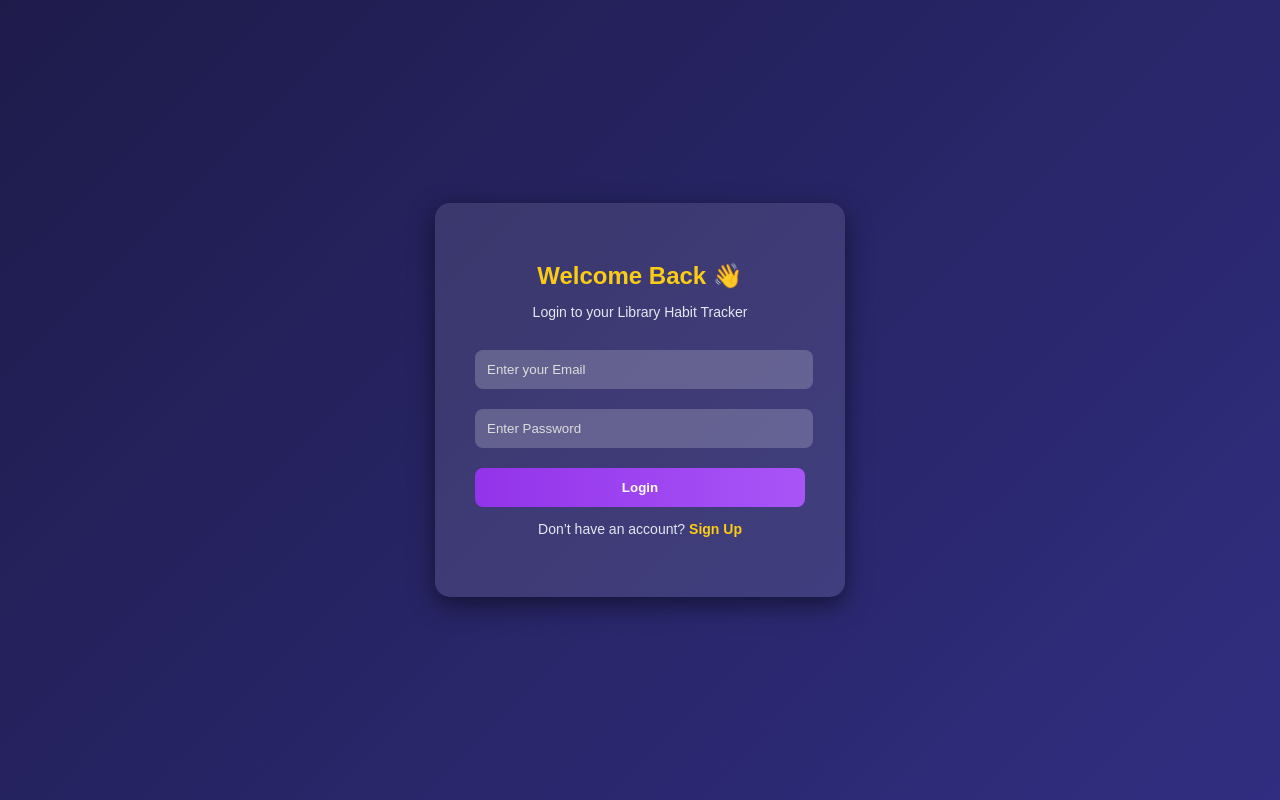
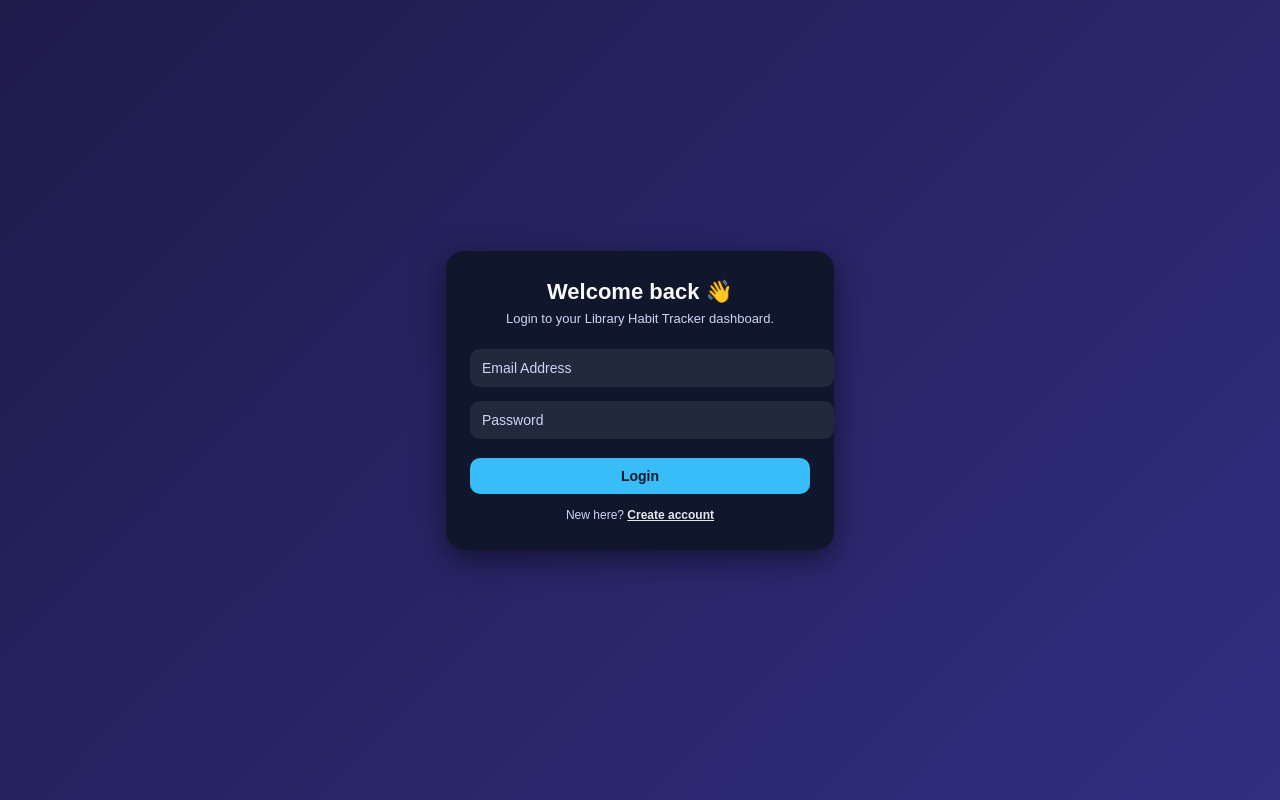
Before and after one commit to prachisingh8329-netizen/library-habit-tracker, a Flask app: page /login in a window 1280 px wide. Run offline with Flask 3, Linux system fonts and the light colour scheme.

Commit message:
Update login.html

```diff
--- a/templates/login.html
+++ b/templates/login.html
@@ -1,84 +1,77 @@
-<!DOCTYPE html>
+<!doctype html>
 <html lang="en">
 <head>
   <meta charset="utf-8">
-<title>Sign In - Library Habit Tracker</title>
+  <title>Login | Library Habit Tracker</title>
   <meta name="viewport" content="width=device-width, initial-scale=1">
   <style>
     body{
-    background: linear-gradient(135deg, #1e1b4b, #312e81);
-    color:white;
+      margin:0;
       font-family:'Poppins',sans-serif;
+      background:linear-gradient(135deg,#1e1b4b,#312e81);
+      height:100vh;
       display:flex;
+      align-items:center;
       justify-content:center;
-    align-items:center;
-    height:100vh;
-    margin:0;
+      color:#f9fafb;
     }
-  .login-box{
-    background: rgba(255,255,255,0.1);
-    padding: 40px;
-    border-radius: 15px;
-    width: 330px;
-    text-align: center;
-    box-shadow: 0 8px 25px rgba(0,0,0,0.5);
+    .box{
+      background:rgba(15,23,42,0.95);
+      padding:28px 24px;
+      border-radius:18px;
+      box-shadow:0 10px 30px rgba(0,0,0,0.5);
+      width:340px;
+      max-width:92%;
+      text-align:center;
     }
-  h2{
-    color:#facc15;
-    margin-bottom:10px;
+    h2{margin:0 0 6px;font-size:22px;}
+    p{margin:0 0 16px;font-size:13px;color:#cbd5f5;}
+    input{
+      width:100%;
+      padding:11px 12px;
+      margin:7px 0;
+      border-radius:10px;
+      border:none;
+      outline:none;
+      background:rgba(255,255,255,0.08);
+      color:#f9fafb;
+      font-size:14px;
     }
-  p{
+    input::placeholder{color:#cbd5f5;}
+    button{
+      width:100%;
+      margin-top:12px;
+      padding:10px 0;
+      border-radius:10px;
+      border:none;
+      background:#38bdf8;
+      color:#0f172a;
+      font-weight:600;
       font-size:14px;
-    margin-bottom:20px;
-    color:#e2e8f0;
+      cursor:pointer;
     }
-  input{
-    width: 95%;
-    padding: 12px;
-    margin: 10px 0;
-    border-radius: 8px;
-    border: none;
-    outline: none;
-    background: rgba(255,255,255,0.2);
-    color: white;
-  }
-  input::placeholder{
-    color:#ddd;
-  }
-  button{
-    width: 100%;
-    padding: 12px;
-    background: linear-gradient(90deg,#9333ea,#a855f7);
-    border: none;
-    border-radius: 8px;
-    cursor: pointer;
-    color: white;
-    font-weight: 600;
-    margin-top: 10px;
-  }
-  button:hover{
-    background: linear-gradient(90deg,#a855f7,#c084fc);
-  }
-  a{
-    color:#facc15;
-    text-decoration:none;
-    font-weight:bold;
-  }
+    .meta{font-size:12px;margin-top:14px;color:#cbd5f5;}
+    a{color:#e5e7eb;text-decoration:underline;font-weight:600;}
+    #loginMessage{font-size:12px;margin-top:8px;}
   </style>
 </head>
 <body>
+  <div class="box">
+    <h2>Welcome back 👋</h2>
+    <p>Login to your Library Habit Tracker dashboard.</p>
 
-<div class="login-box">
-  <h2>Welcome Back 👋</h2>
-  <p>Login to your Library Habit Tracker</p>
-
-  <form onsubmit="login(event)">
-    <input id="email" type="email" placeholder="Enter your Email" required>
-    <input id="password" type="password" placeholder="Enter Password" required>
+    <form onsubmit="loginUser(event)">
+      <input id="li_email" type="email" placeholder="Email Address" required>
+      <input id="li_password" type="password" placeholder="Password" required>
       <button type="submit">Login</button>
     </form>
 
-  <p>Don’t have an account? <a href="/signup">Sign Up</a></p>
+    <div id="loginMessage"></div>
+
+    <div class="meta">
+      New here?
+      <a href="/signup">Create account</a>
+    </div>
   </div>
 
   <script src="{{ url_for('static', filename='js/main.js') }}"></script>
```
Lines whose indentation alone changed are shown as unchanged.
